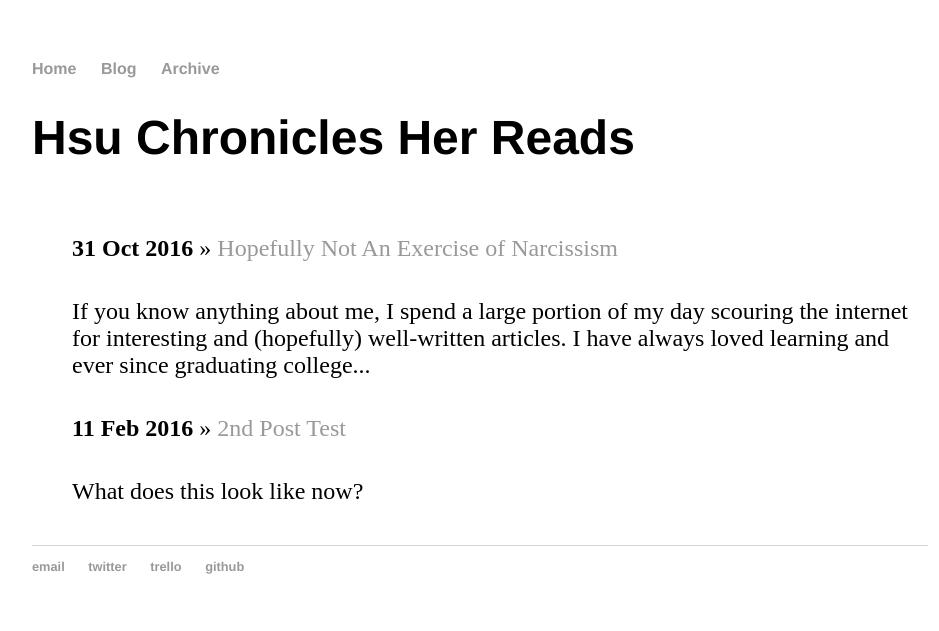
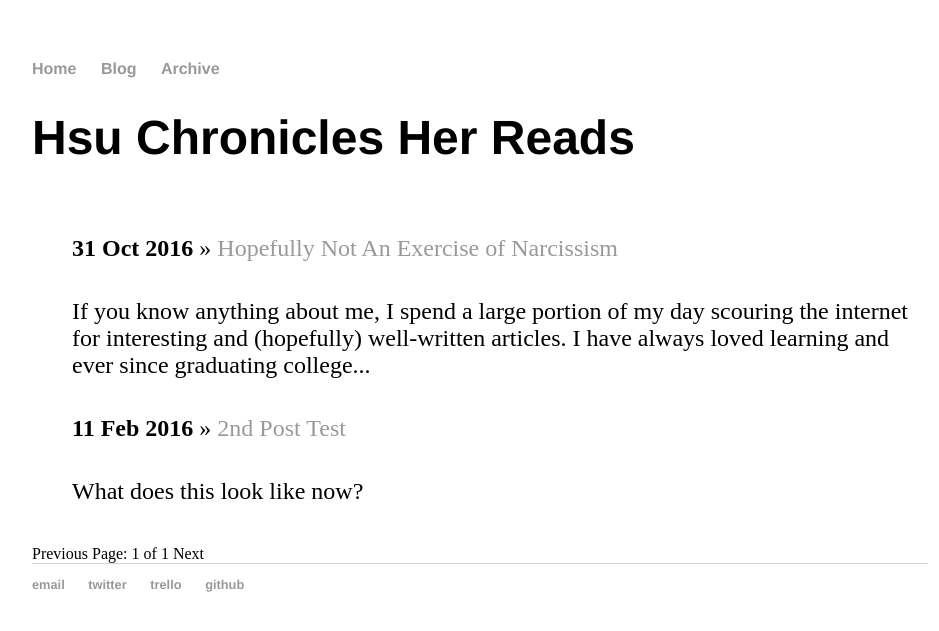
Before and after one commit to hsureads/hsureads.github.io-original, a Jekyll site: the page built from blog/index.html, in a window 1280 px wide. Shown: the top 631 px of the page, without its empty margins (160-1099 px from the left). Built offline with Jekyll 4.4.1, drawn with Linux system fonts in a browser that asks for light colours; the list of posts is cut into pages by our own code.

Commit message:
Update index.html

```diff
--- a/blog/index.html
+++ b/blog/index.html
@@ -12,3 +12,18 @@
 		</li>
 	  {% endfor %}
 	</ul>
+
+<!-- Pagination links -->
+<div class="pagination">
+  {% if paginator.previous_page %}
+    <a href="{{ paginator.previous_page_path }}" class="previous">Previous</a>
+  {% else %}
+    <span class="previous">Previous</span>
+  {% endif %}
+  <span class="page_number ">Page: {{ paginator.page }} of {{ paginator.total_pages }}</span>
+  {% if paginator.next_page %}
+    <a href="{{ paginator.next_page_path }}" class="next">Next</a>
+  {% else %}
+    <span class="next ">Next</span>
+  {% endif %}
+</div>
```
